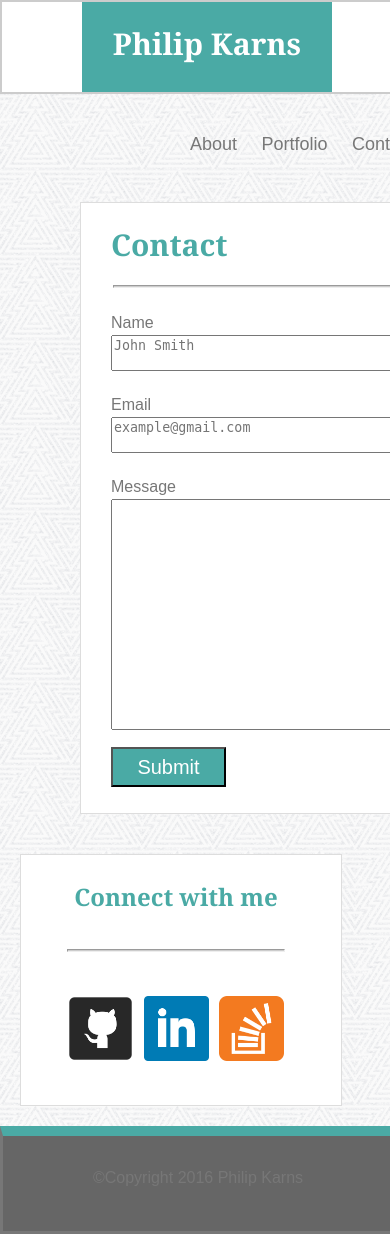
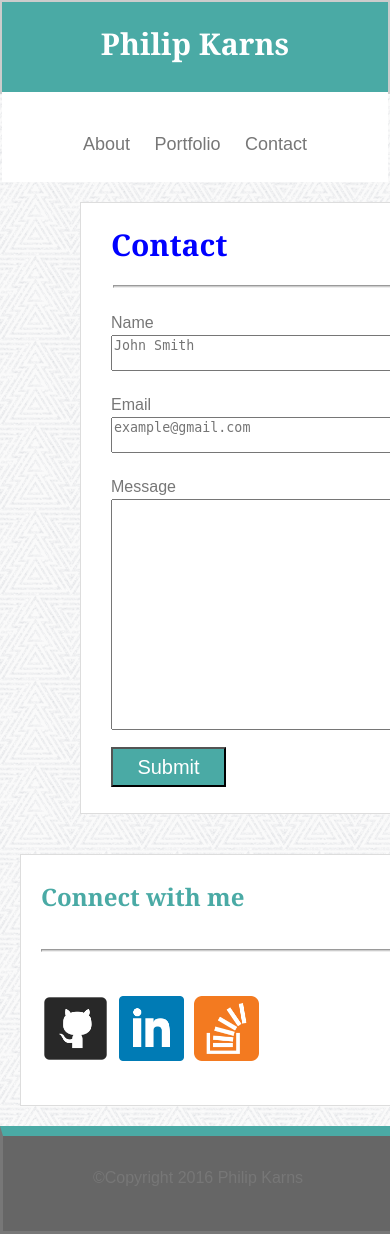
Before and after one commit to PhilipKarns/Responsive-Portfolio, a PHP site: page /contact.html in a window 390 px wide; the page is wider, and only the part inside the window is pictured. Run offline with PHP 8.4, Linux system fonts and the light colour scheme.

Commit message:
added media queries for about page and part of portfolio

```diff
--- a/assets/css2/styles.css
+++ b/assets/css2/styles.css
@@ -1,4 +1,3 @@
-
 /***** BASE STYLES ****/
 body {
 	font-family: 'Arial', 'Helvetica Neue', Helvetica, sans-serif;
@@ -22,13 +21,13 @@ h2, h3 {
 }
 
 .half-width {
-	width: 600px;
+	width: 50%;
 	float: left;
 	background-color: white;
 }
 
 .half-width-nav {
-	width: 600px;
+	width: 50%;
 	text-align: center;
 	float: left;
 }
@@ -365,3 +364,147 @@ h1 {
 .footer p {
 	padding-top: 30px;
 }
+
+
+@media screen and (max-width: 980px) {
+
+/** ABOUT **/
+	h2 {
+		color: black;
+	}
+	.about-image {
+		float: none;
+		margin-bottom: 10px;
+		margin-left: 20px;
+	}
+
+	.about-content {
+		width: 40%;
+		height: 65%;
+		padding-right: 10px;
+}
+
+	.about-paragraph {
+		width: 90%;
+		padding-bottom: 10px;
+		padding-left: 20px;
+
+	}
+
+/** PORTFOLIO **/
+
+	.portfolio {
+		width: 40%;
+		height: 65%;
+		padding-right: 10px;
+	}
+
+	.wrapper2 {
+		top: 742px;
+	}
+
+	.wrapper3 {
+		top: 1142px;
+	}
+
+	.wrapper4 {
+		left: 100px;
+		top: 542px;
+	}
+
+	.wrapper5 {
+		left: 100px;
+		top: 942px;
+	}
+
+	.wrapper6 {
+		left: 100px;
+		top: 1342px;
+	}
+}
+@media screen and (max-width: 768px) {
+
+/** ABOUT **/
+	h2 {
+		color: green;
+	}
+
+	.about-image {
+		float: left;
+		margin-bottom: 10px;
+		margin-left: 20px;
+
+	}
+
+	.about-content {
+		width: 90%;
+		height: 65%;
+		padding-right: 10px;
+}
+
+	.about-paragraph {
+
+		padding: 20px;
+		margin-right: 20px;
+
+	}
+
+/** ASIDE **/
+	.aside-content {
+		width: 100%;
+		text-align: left;
+	}
+
+	.aside-content hr {
+		width: 100%;
+	}
+
+/** PORTFOLIO **/
+
+.portfolio {
+		width: 100%;
+		padding-right: 10px;
+		margin: 20px;
+	}
+
+.portfolio-images li img {
+	width: 50%;
+	height: 50%;
+
+	}
+
+}
+
+@media screen and (max-width: 640px) {
+
+/** HEADER **/
+	.logo-name {
+		width: 100%;
+		margin: auto;
+	}
+
+	.half-width {
+		width: 100%;
+		float: none;
+	}
+
+	.half-width-nav {
+		width: 100%;
+		background-color: white;
+}
+/** ABOUT **/
+
+	h2 {
+		color: blue;
+	}
+
+	.about-content {
+		margin: 20px;
+	}
+	.about-image {
+		float: none;
+		padding-right: 20px;
+		width: 90%;
+		height: 90%;
+	}
+}
```
Also changed, not shown: index.html (+5 -4 lines).
